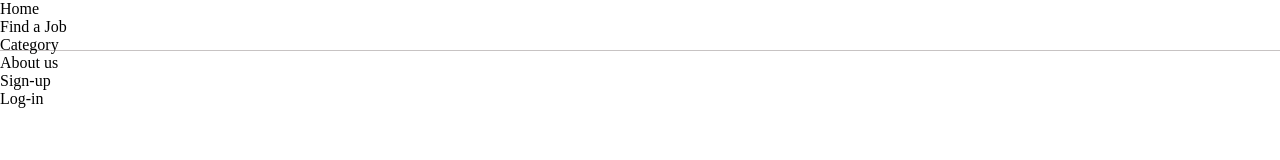
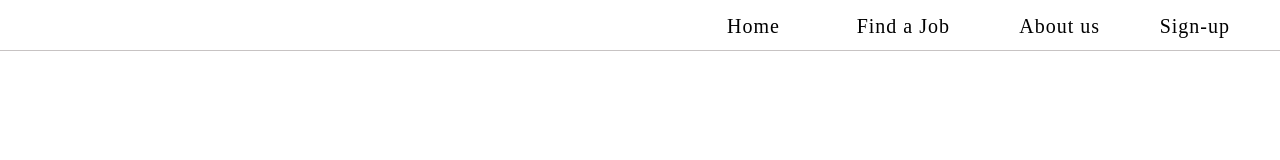
Before and after one commit to suppr3mo/job_bulakan, a plain HTML site: page index.html in a window 1280 px wide. Drawn offline with Linux system fonts and the light colour scheme.

Commit message:
modified the navigation

```diff
--- a/index.html
+++ b/index.html
@@ -9,10 +9,9 @@
         <div id="nav_bar">
           <p id="nav_home"> Home</p>
           <p id="nav_find">Find a Job</p>
-          <p id="nav_category">Category</p>
           <p id="nav_about"> About us </p>
           <p id="nav_signup">Sign-up</p>
-          <p id="nav_login"> Log-in</p>
+
 
 
         </div>
--- a/login_page.css
+++ b/login_page.css
@@ -4,8 +4,35 @@
 
 #nav_bar {
     border-bottom:  .1px solid  rgb(199, 195, 195);
+    position: absolute;
     width: 100%;
     height: 50px;
     position: absolute;
+    text-align: right;
+    font-size: 20px;
+    letter-spacing: 1px;
+}
+#nav_home {
+    position: absolute;
+    right: 500px;
+    top: 15px;
+}
+
+#nav_find {
+    position: absolute;
+     top: 15px;
+     right: 330px;
 
 }
+#nav_about {
+    position: absolute;
+    top: 15px;
+    right: 180px;
+
+}
+
+#nav_signup {
+    position: absolute;
+    top: 15px;
+    right: 50px;
+}
```
Also changed, not shown: Bul_bwbackground.jpg (deleted).
